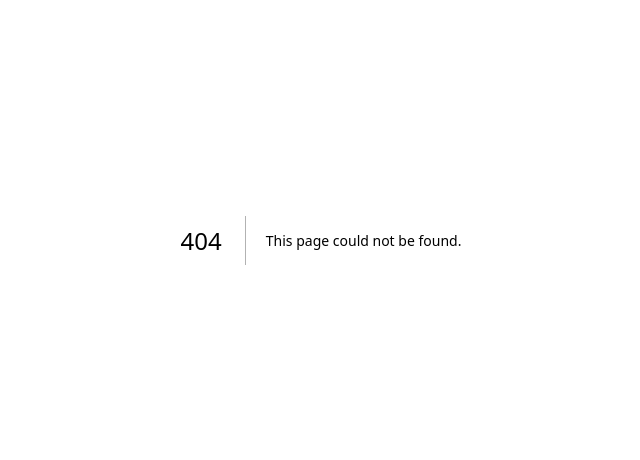
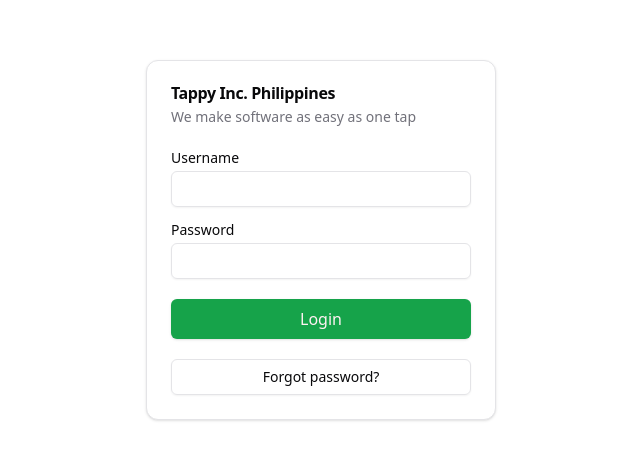
Before and after one commit to Tappy-Inc/tappy-frontend-app, a Next.js app: page /login in a window 1280 px wide. Before the commit this address had no page. Shown: the part 160-620 px from the top of the page, without its empty margins (319-959 px from the left). Built offline with nearby package versions, Linux system fonts and the light colour scheme.

Commit message:
style: Fix formatting and whitespace in globals.css and layout.tsx files

```diff
--- a/app/globals.css
+++ b/app/globals.css
@@ -5,64 +5,47 @@
 @layer base {
   :root {
     --background: 0 0% 100%;
-    --foreground: 222.2 84% 4.9%;
-
+    --foreground: 240 10% 3.9%;
     --card: 0 0% 100%;
-    --card-foreground: 222.2 84% 4.9%;
-
+    --card-foreground: 240 10% 3.9%;
     --popover: 0 0% 100%;
-    --popover-foreground: 222.2 84% 4.9%;
-
-    --primary: 222.2 47.4% 11.2%;
-    --primary-foreground: 210 40% 98%;
-
-    --secondary: 210 40% 96.1%;
-    --secondary-foreground: 222.2 47.4% 11.2%;
-
-    --muted: 210 40% 96.1%;
-    --muted-foreground: 215.4 16.3% 46.9%;
-
-    --accent: 210 40% 96.1%;
-    --accent-foreground: 222.2 47.4% 11.2%;
-
+    --popover-foreground: 240 10% 3.9%;
+    --primary: 142.1 76.2% 36.3%;
+    --primary-foreground: 355.7 100% 97.3%;
+    --secondary: 240 4.8% 95.9%;
+    --secondary-foreground: 240 5.9% 10%;
+    --muted: 240 4.8% 95.9%;
+    --muted-foreground: 240 3.8% 46.1%;
+    --accent: 240 4.8% 95.9%;
+    --accent-foreground: 240 5.9% 10%;
     --destructive: 0 84.2% 60.2%;
-    --destructive-foreground: 210 40% 98%;
-
-    --border: 214.3 31.8% 91.4%;
-    --input: 214.3 31.8% 91.4%;
-    --ring: 222.2 84% 4.9%;
-
+    --destructive-foreground: 0 0% 98%;
+    --border: 240 5.9% 90%;
+    --input: 240 5.9% 90%;
+    --ring: 142.1 76.2% 36.3%;
     --radius: 0.5rem;
   }
 
   .dark {
-    --background: 222.2 84% 4.9%;
-    --foreground: 210 40% 98%;
-
-    --card: 222.2 84% 4.9%;
-    --card-foreground: 210 40% 98%;
-
-    --popover: 222.2 84% 4.9%;
-    --popover-foreground: 210 40% 98%;
-
-    --primary: 210 40% 98%;
-    --primary-foreground: 222.2 47.4% 11.2%;
-
-    --secondary: 217.2 32.6% 17.5%;
-    --secondary-foreground: 210 40% 98%;
-
-    --muted: 217.2 32.6% 17.5%;
-    --muted-foreground: 215 20.2% 65.1%;
-
-    --accent: 217.2 32.6% 17.5%;
-    --accent-foreground: 210 40% 98%;
-
+    --background: 20 14.3% 4.1%;
+    --foreground: 0 0% 95%;
+    --card: 24 9.8% 10%;
+    --card-foreground: 0 0% 95%;
+    --popover: 0 0% 9%;
+    --popover-foreground: 0 0% 95%;
+    --primary: 142.1 70.6% 45.3%;
+    --primary-foreground: 144.9 80.4% 10%;
+    --secondary: 240 3.7% 15.9%;
+    --secondary-foreground: 0 0% 98%;
+    --muted: 0 0% 15%;
+    --muted-foreground: 240 5% 64.9%;
+    --accent: 12 6.5% 15.1%;
+    --accent-foreground: 0 0% 98%;
     --destructive: 0 62.8% 30.6%;
-    --destructive-foreground: 210 40% 98%;
-
-    --border: 217.2 32.6% 17.5%;
-    --input: 217.2 32.6% 17.5%;
-    --ring: 212.7 26.8% 83.9%;
+    --destructive-foreground: 0 85.7% 97.3%;
+    --border: 240 3.7% 15.9%;
+    --input: 240 3.7% 15.9%;
+    --ring: 142.4 71.8% 29.2%;
   }
 }
 
--- a/app/layout.tsx
+++ b/app/layout.tsx
@@ -1,7 +1,9 @@
 import type { Metadata } from "next";
 import { Inter as FontSans } from "next/font/google";
+import { cn } from "@/lib/utils";
+import ReactQueryProvider from "@/components/rq-provider/react-query-provider";
+import { ReactQueryDevtools } from "@tanstack/react-query-devtools";
 import "./globals.css";
-import { cn } from "@/lib/utils";
 
 export const fontSans = FontSans({
   subsets: ["latin"],
@@ -19,6 +21,7 @@
   children: React.ReactNode;
 }) {
   return (
+    <ReactQueryProvider>
       <html lang="en">
         <body
           className={cn(
@@ -27,7 +30,9 @@
           )}
         >
           {children}
+          <ReactQueryDevtools initialIsOpen={false} />
         </body>
       </html>
+    </ReactQueryProvider>
   );
 }
--- /dev/null
+++ b/app/login/layout.tsx
@@ -0,0 +1,11 @@
+import { PropsWithChildren } from "react";
+
+const layout: React.FC<PropsWithChildren> = ({ children }) => {
+  return (
+    <main className="flex h-screen items-center justify-center">
+      {children}
+    </main>
+  );
+};
+
+export default layout;
--- /dev/null
+++ b/app/login/loading.tsx
@@ -0,0 +1,5 @@
+const loading = () => {
+  return <div>Loading...</div>;
+};
+
+export default loading;
--- /dev/null
+++ b/app/login/page.tsx
@@ -0,0 +1,24 @@
+import SignInForm from "@/components/login/sign-in-form";
+import {
+  Card,
+  CardContent,
+  CardDescription,
+  CardHeader,
+  CardTitle,
+} from "@/components/ui/card";
+
+const login = async () => {
+  return (
+    <Card className="w-[350px]">
+      <CardHeader>
+        <CardTitle>Tappy Inc. Philippines</CardTitle>
+        <CardDescription>We make software as easy as one tap</CardDescription>
+      </CardHeader>
+      <CardContent>
+        <SignInForm />
+      </CardContent>
+    </Card>
+  );
+};
+
+export default login;
--- /dev/null
+++ b/components/login/sign-in-form.tsx
@@ -0,0 +1,64 @@
+"use client";
+import { useForm } from "react-hook-form";
+import { zodResolver } from "@hookform/resolvers/zod";
+import { z } from "zod";
+import { Form, FormField, FormItem, FormLabel } from "../ui/form";
+import { Input } from "../ui/input";
+import { Button } from "../ui/button";
+
+const LoginSchema = z.object({
+  username: z.string().min(3),
+  password: z.string().min(1),
+});
+
+const SignInForm = () => {
+  const form = useForm({
+    resolver: zodResolver(LoginSchema),
+  });
+
+  return (
+    <Form {...form}>
+      <form
+        className="space-y-5"
+        onSubmit={form.handleSubmit((data) => {
+          console.log(data);
+        })}
+      >
+        <div className="grid w-full items-center gap-4">
+          <FormField
+            name="username"
+            control={form.control}
+            render={({ field }) => (
+              <FormItem>
+                <div className="flex flex-col space-y-1.5">
+                  <FormLabel>Username</FormLabel>
+                  <Input id="username" {...field} />
+                </div>
+              </FormItem>
+            )}
+          />
+          <FormField
+            name="password"
+            control={form.control}
+            render={({ field }) => (
+              <FormItem>
+                <div className="flex flex-col space-y-1.5">
+                  <FormLabel>Password</FormLabel>
+                  <Input id="password" {...field} />
+                </div>
+              </FormItem>
+            )}
+          />
+        </div>
+        <Button type="submit" className="w-full text-base" size="lg">
+          Login
+        </Button>
+        <Button type="button" className="w-full" variant="outline">
+          Forgot password?
+        </Button>
+      </form>
+    </Form>
+  );
+};
+
+export default SignInForm;
--- /dev/null
+++ b/components/rq-provider/react-query-provider.tsx
@@ -0,0 +1,13 @@
+"use client";
+import { PropsWithChildren } from "react";
+import { QueryClientProvider, QueryClient } from "@tanstack/react-query";
+
+const queryClient = new QueryClient();
+
+const ReactQueryProvider: React.FC<PropsWithChildren> = ({ children }) => {
+  return (
+    <QueryClientProvider client={queryClient}>{children}</QueryClientProvider>
+  );
+};
+
+export default ReactQueryProvider;
--- a/package.json
+++ b/package.json
@@ -22,6 +22,8 @@
     "@radix-ui/react-toast": "^1.1.5",
     "@radix-ui/react-tooltip": "^1.0.7",
     "@t3-oss/env-nextjs": "^0.7.1",
+    "@tanstack/react-query": "^5.12.2",
+    "@tanstack/react-query-devtools": "^5.12.2",
     "@tanstack/react-table": "^8.10.7",
     "class-variance-authority": "^0.7.0",
     "clsx": "^2.0.0",
```
Also changed, not shown: utils/api.ts (added, +20 -0 lines), 1 other file (tests, documents, lock files or other folders). Lines whose indentation alone changed are shown as unchanged.
